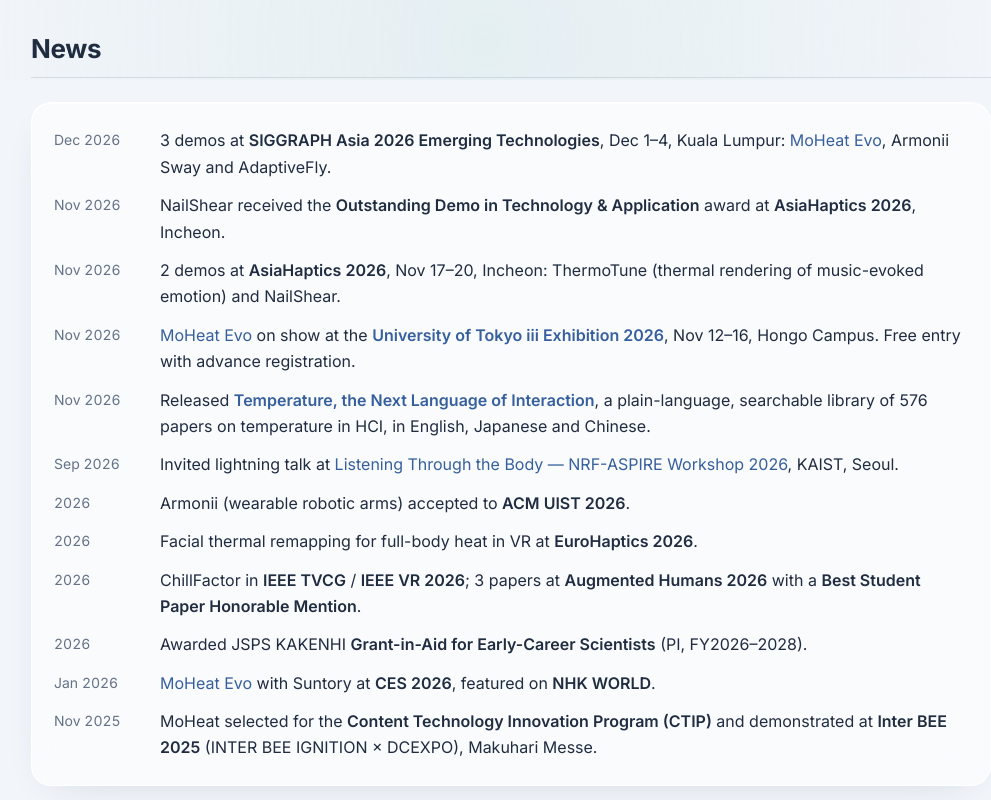
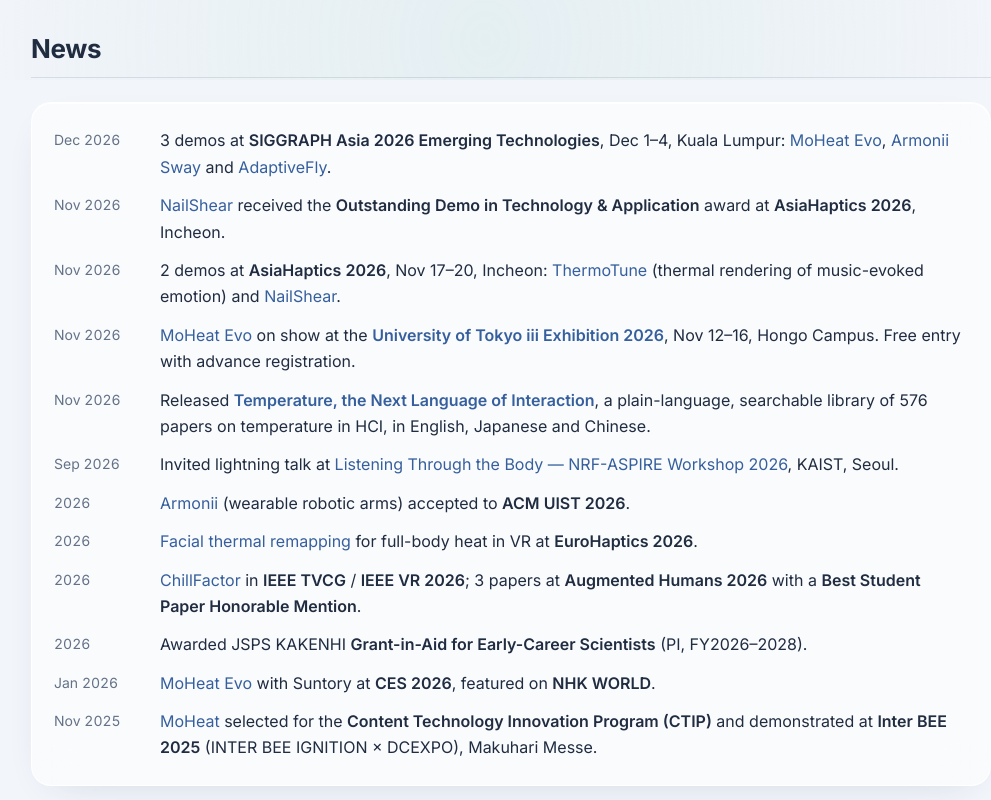
Before and after one commit to Jiayi-xu-hci/jiayi-xu-hci.github.io, a plain HTML site: page index.html in a window 1280 px wide. Shown: the part 720-1520 px from the top of the page, without its empty margins (129-1120 px from the left). Drawn offline with Linux system fonts and the light colour scheme.

Commit message:
News: project names link to their detail (video, description, paper links) via projects/?project=<id>
Co-Authored-By: Claude Fable 5.2 <noreply@anthropic.com>

```diff
--- a/index.html
+++ b/index.html
@@ -63,18 +63,18 @@
     <section id="news" class="block">
       <h2>News</h2>
       <ul class="news" data-mobile-limit="4">
-        <li><time>Dec 2026</time><span>3 demos at <b>SIGGRAPH Asia 2026 Emerging Technologies</b>, Dec 1–4, Kuala Lumpur: <a href="https://moheat-evo.github.io/" target="_blank" rel="noopener">MoHeat Evo</a>, Armonii Sway and AdaptiveFly.</span></li>
-        <li><time>Nov 2026</time><span>NailShear received the <b>Outstanding Demo in Technology &amp; Application</b> award at <b>AsiaHaptics 2026</b>, Incheon.</span></li>
-        <li><time>Nov 2026</time><span>2 demos at <b>AsiaHaptics 2026</b>, Nov 17–20, Incheon: ThermoTune (thermal rendering of music-evoked emotion) and NailShear.</span></li>
+        <li><time>Dec 2026</time><span>3 demos at <b>SIGGRAPH Asia 2026 Emerging Technologies</b>, Dec 1–4, Kuala Lumpur: <a href="https://moheat-evo.github.io/" target="_blank" rel="noopener">MoHeat Evo</a>, <a href="projects/index.html?project=armonii-sway">Armonii Sway</a> and <a href="projects/index.html?project=adaptivefly">AdaptiveFly</a>.</span></li>
+        <li><time>Nov 2026</time><span><a href="projects/index.html?project=nailshear">NailShear</a> received the <b>Outstanding Demo in Technology &amp; Application</b> award at <b>AsiaHaptics 2026</b>, Incheon.</span></li>
+        <li><time>Nov 2026</time><span>2 demos at <b>AsiaHaptics 2026</b>, Nov 17–20, Incheon: <a href="projects/index.html?project=thermotune">ThermoTune</a> (thermal rendering of music-evoked emotion) and <a href="projects/index.html?project=nailshear">NailShear</a>.</span></li>
         <li><time>Nov 2026</time><span><a href="https://moheat-evo.github.io/" target="_blank" rel="noopener">MoHeat Evo</a> on show at the <a href="https://iiiexhibition.com/" target="_blank" rel="noopener"><b>University of Tokyo iii Exhibition 2026</b></a>, Nov 12–16, Hongo Campus. Free entry with advance registration.</span></li>
         <li><time>Nov 2026</time><span>Released <a href="thermal-hci/"><b>Temperature, the Next Language of Interaction</b></a>, a plain-language, searchable library of 576 papers on temperature in HCI, in English, Japanese and Chinese.</span></li>
         <li><time>Sep 2026</time><span>Invited lightning talk at <a href="https://xr.prototyping.id/" target="_blank" rel="noopener">Listening Through the Body — NRF-ASPIRE Workshop 2026</a>, KAIST, Seoul.</span></li>
-        <li><time>2026</time><span>Armonii (wearable robotic arms) accepted to <b>ACM UIST 2026</b>.</span></li>
-        <li><time>2026</time><span>Facial thermal remapping for full-body heat in VR at <b>EuroHaptics 2026</b>.</span></li>
-        <li><time>2026</time><span>ChillFactor in <b>IEEE TVCG</b> / <b>IEEE VR 2026</b>; 3 papers at <b>Augmented Humans 2026</b> with a <b>Best Student Paper Honorable Mention</b>.</span></li>
+        <li><time>2026</time><span><a href="projects/index.html?project=armonii">Armonii</a> (wearable robotic arms) accepted to <b>ACM UIST 2026</b>.</span></li>
+        <li><time>2026</time><span><a href="projects/index.html?project=facial-thermal-remapping">Facial thermal remapping</a> for full-body heat in VR at <b>EuroHaptics 2026</b>.</span></li>
+        <li><time>2026</time><span><a href="projects/index.html?project=chillfactor">ChillFactor</a> in <b>IEEE TVCG</b> / <b>IEEE VR 2026</b>; 3 papers at <b>Augmented Humans 2026</b> with a <b>Best Student Paper Honorable Mention</b>.</span></li>
         <li><time>2026</time><span>Awarded JSPS KAKENHI <b>Grant-in-Aid for Early-Career Scientists</b> (PI, FY2026–2028).</span></li>
         <li><time>Jan 2026</time><span><a href="https://moheat-evo.github.io/" target="_blank" rel="noopener">MoHeat Evo</a> with Suntory at <b>CES 2026</b>, featured on <b>NHK WORLD</b>.</span></li>
-        <li><time>Nov 2025</time><span>MoHeat selected for the <b>Content Technology Innovation Program (CTIP)</b> and demonstrated at <b>Inter BEE 2025</b> (INTER BEE IGNITION × DCEXPO), Makuhari Messe.</span></li>
+        <li><time>Nov 2025</time><span><a href="projects/index.html?project=moheat">MoHeat</a> selected for the <b>Content Technology Innovation Program (CTIP)</b> and demonstrated at <b>Inter BEE 2025</b> (INTER BEE IGNITION × DCEXPO), Makuhari Messe.</span></li>
       </ul>
     </section>
 
```
Also changed, not shown: projects/index.html (+1 -1 lines), projects/module.js (+13 -2 lines).
